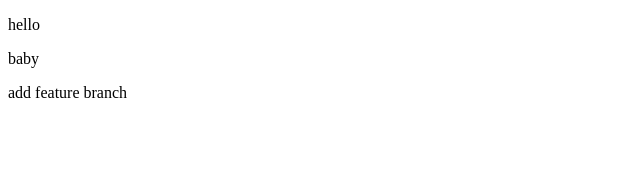
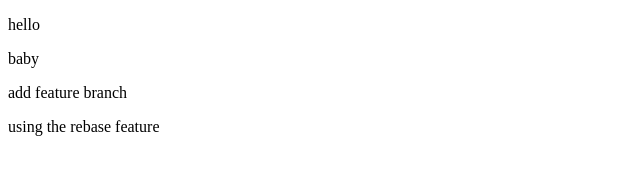
Before and after one commit to john1eng/practice-git, a plain HTML site: page index.html in a window 1280 px wide. Shown: the whole page, without its empty margins (0-640 px from the left). Drawn offline with Linux system fonts and the light colour scheme.

Commit message:
Add text to body

```diff
--- a/index.html
+++ b/index.html
@@ -9,5 +9,6 @@
     <p>hello</p>
     <p>baby</p>
     <p>add feature branch</p>
+    <p>using the rebase feature </p>
 </body>
 </html>
```
